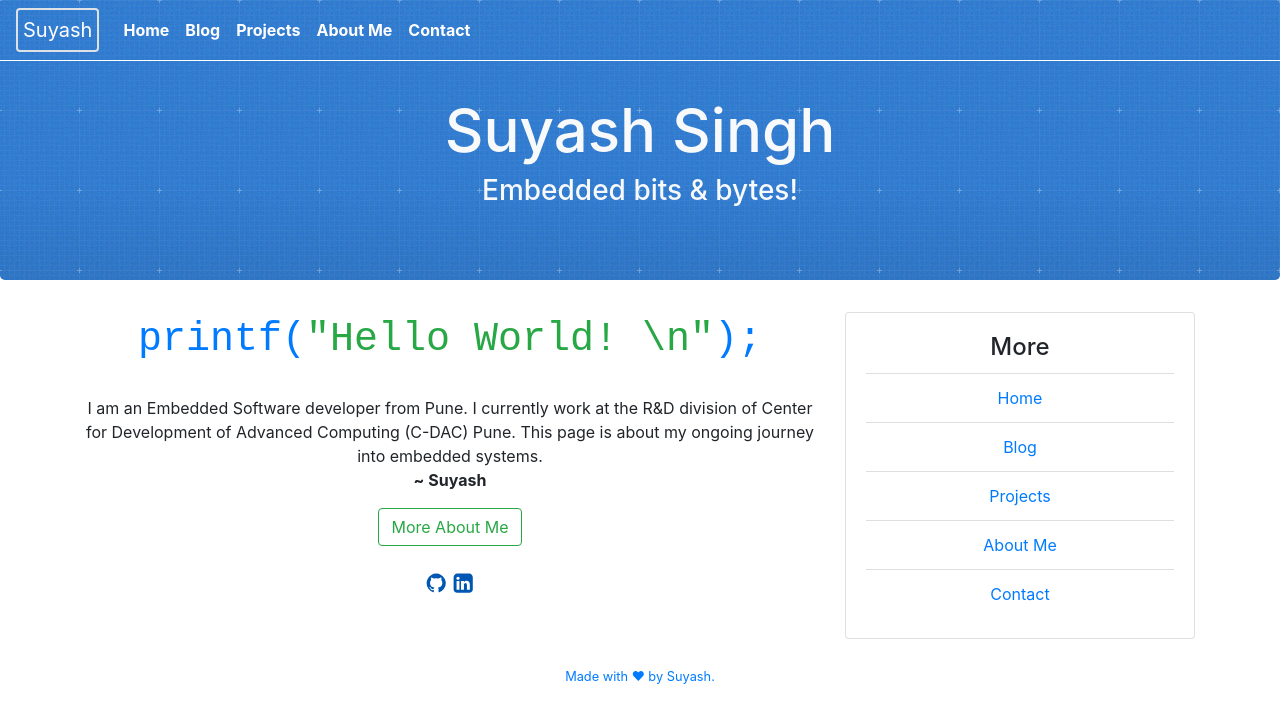
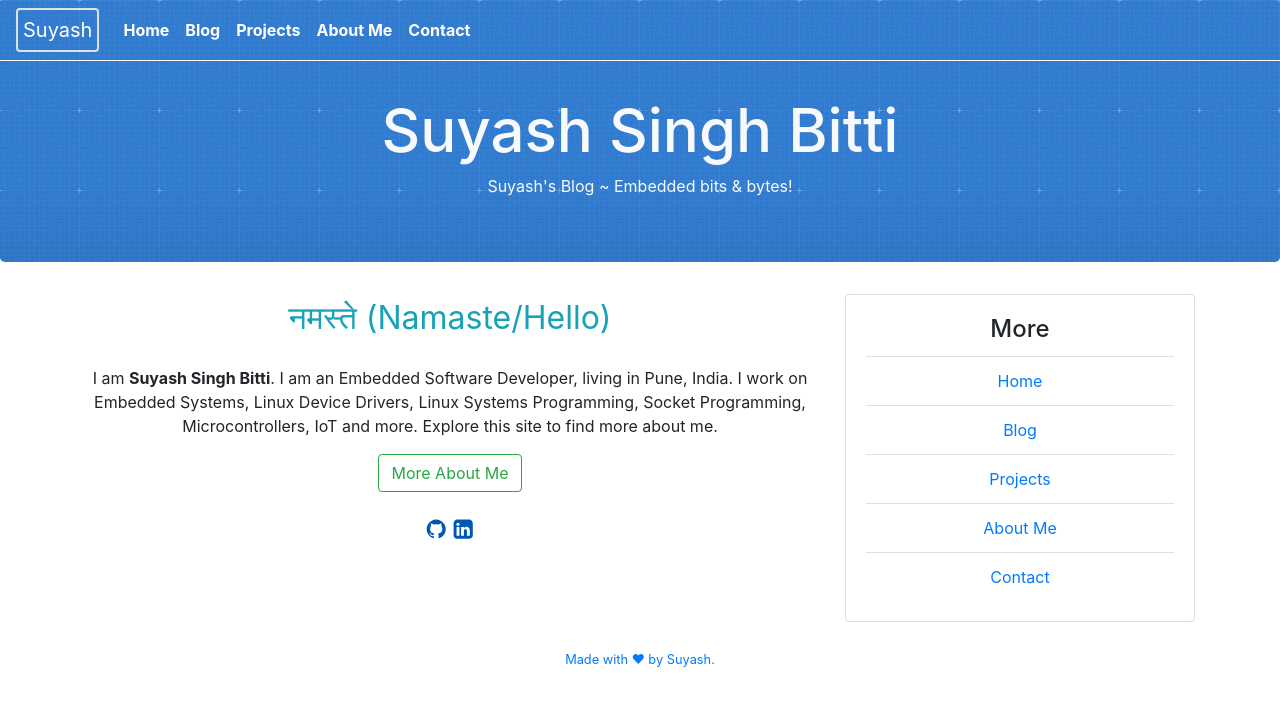
Before and after one commit to suyashsingh/suyashsingh.github.io, a Jekyll site: the page built from index.md, in a window 1280 px wide and 900 px high. Shown: the top 723 px of the window. Built offline with Jekyll 4.4.1, drawn with Linux system fonts in a browser that asks for light colours.

Commit message:
content cleanup on homepage

```diff
--- a/_config.yml
+++ b/_config.yml
@@ -4,7 +4,7 @@ author: Suyash Singh Bitti
 url: https://suyashsingh.github.io
 
 tagline: Suyash's blog on Embedded Systems, Linux Device drivers & C.
-description: I am an Suyash Singh Bitti an Embedded Software engineer. I work on Linux Device Drivers, Embedded Systems, Micro controllers Linux, Linux Systems Programming, Socket programming, C and more. This blog is all about sharing my projects and learnings. | Suyash's Blog
+description: I am Suyash Singh Bitti an Embedded Developer working at CDAC, Pune. I work on Linux Device Drivers, Systems / Kernel Programming & Embedded Systems.
 
 twitter:
     username: cq_suyash
--- a/_layouts/home.html
+++ b/_layouts/home.html
@@ -27,8 +27,8 @@ layout: compress
 
   <!-- Jumbotron -->
   <div class="jumbotron text-center blue-header-bg" style="margin-top:30px;">
-  	<h1 class="text-light" style="font-size: 60px; ">Suyash Singh</h1>
-  	<h3 class="text-light">Embedded bits & bytes!</h3>
+  	<h1 class="text-light" style="font-size: 60px; ">Suyash Singh Bitti</h1>
+    <span class="text-light">Suyash's Blog ~ Embedded bits & bytes!</span>
   </div>
   <!-- ./Jumbotron -->
 
@@ -36,15 +36,15 @@ layout: compress
   <div class="container">
     <div class="row text-center">
       <div class="col-md-8">
-        <h1 class="text-primary"><tt>printf(<span class="text-success">"Hello World! \n"</span>);</tt></h1>
-        <br>
-        <p>
-        I am an Embedded Software developer from Pune. I currently work
-        at the R&D division of Center for Development of Advanced Computing (C-DAC) Pune.
-        This page is about my ongoing journey into embedded systems. <br>
-        <strong>~ Suyash</strong>
+        <p class="lead">
+        <span class="text-info" style="font-size: 2em;">नमस्ते (Namaste/Hello)</span><br><br>
+        I am <strong>Suyash Singh Bitti</strong>. I am an Embedded Software Developer, living in
+        Pune, India. I work on Embedded Systems, Linux Device Drivers, Linux Systems Programming,
+        Socket Programming, Microcontrollers, IoT and more.
+
+        Explore this site to find more about me.
         </p>
-        <a href="/about/" class="btn btn-outline-success" title="About Page to know more about me">More About Me</a>
+        <a href="/about/" class="btn btn-outline-success" title="Know more about Suyash Singh Bitti">More About Me</a>
         <br>
         <br>
         <span>
@@ -67,9 +67,9 @@ layout: compress
             {% if page.order != nil %}
                 <li class="list-group-item">
                   {% if page.url == "/" %}
-                    <a href="{{ page.url | absolute_url }}" title="link to homepage at suyashsingh.github.io">Home</a>
+                    <a href="{{ page.url | absolute_url }}" title="Home page of Suyash Singh Bitti">Home</a>
                   {% else %}
-                    <a href="{{ page.url | absolute_url }}" title="link to my {{ page.title }} page">{{ page.title }}</a>
+                    <a href="{{ page.url | absolute_url }}" title="suyash singh bitti's {{ page.title | downcase }} page">{{ page.title }}</a>
                   {% endif %}
                 </li>
             {% endif %}
--- a/index.md
+++ b/index.md
@@ -1,6 +1,5 @@
 ---
-title: Suyash's Blog
-description: I am an Suyash Singh Bitti an Embedded Software engineer. I work on Linux Device Drivers, Embedded Systems, Micro controllers Linux, Linux Systems Programming, Socket programming, C and more. This blog is all about sharing my projects and learnings. | Suyash's Blog
+title: Home
 layout: home
 order: 1
 ---
```
